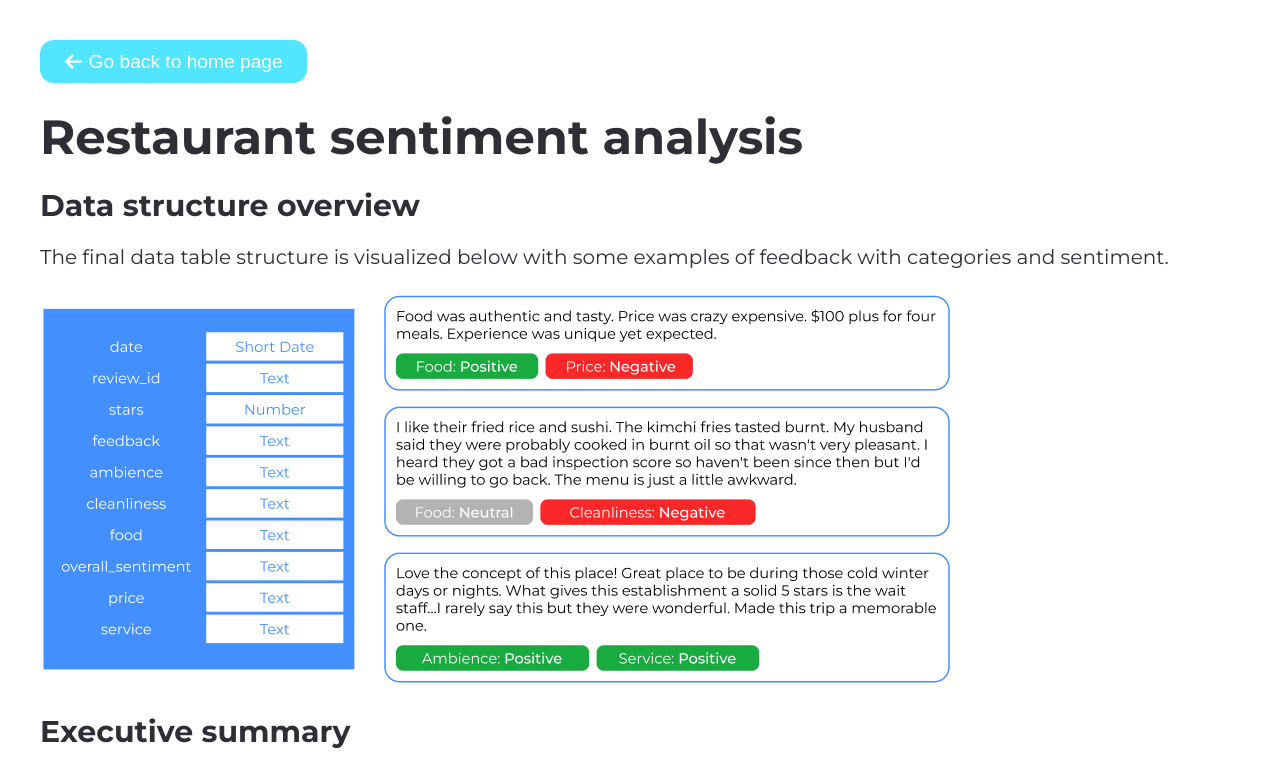
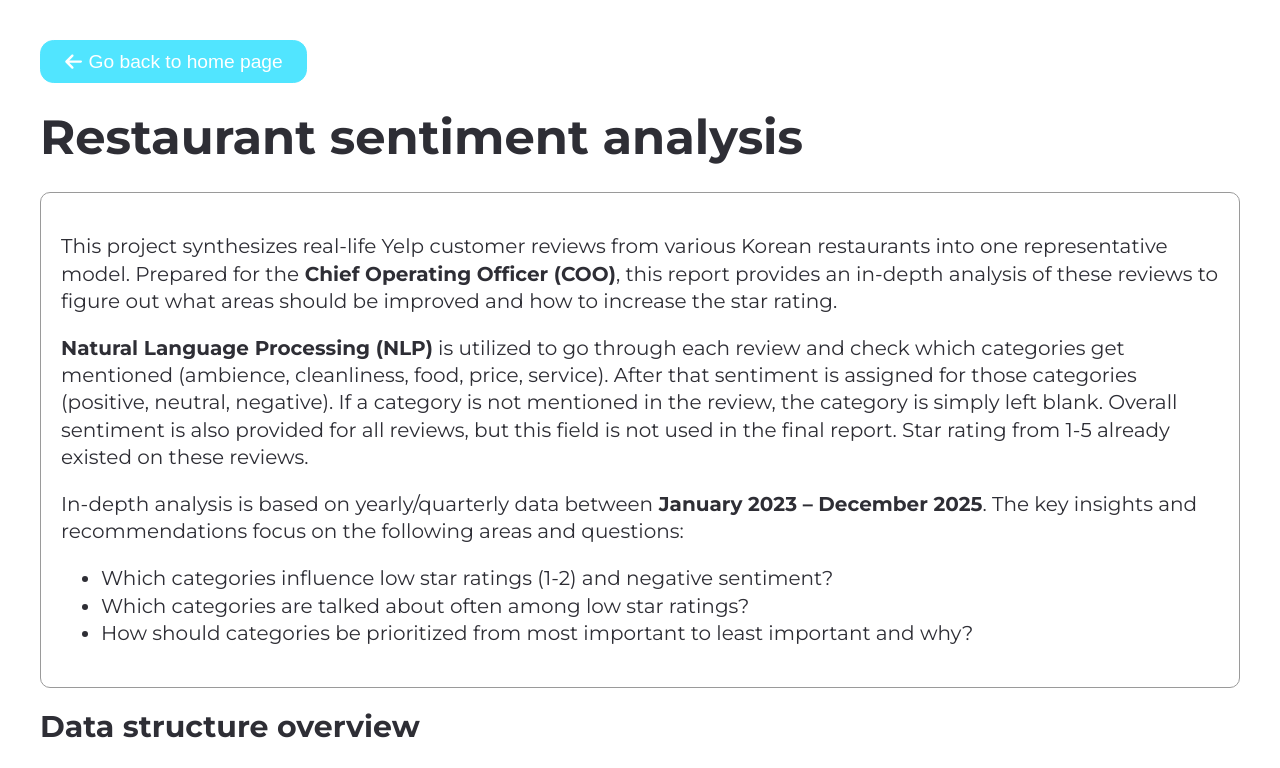
Before and after one commit to ojela028xamk/jere-lansipii-portfolio, a Next.js app: page /sentiment_project in a window 1280 px wide. Shown: the top 768 px of the page. Built offline with nearby package versions, Linux system fonts and the light colour scheme; no server answers.

Commit message:
sentiment intro component

```diff
--- a/app/sentiment_project/page.tsx
+++ b/app/sentiment_project/page.tsx
@@ -3,6 +3,7 @@ import css from "./sentiment.module.scss";
 import { FaArrowLeft } from "react-icons/fa6";
 import { useTranslations } from "next-intl";
 import Image from "next/image";
+import SentimentIntro from "./sentimentIntro";
 
 const Sentiment = () => {
   const t = useTranslations("website");
@@ -16,6 +17,7 @@ const Sentiment = () => {
           </button>
         </Link>
         <h1 className={css.sentiment_title}>Restaurant sentiment analysis</h1>
+        <SentimentIntro />
         <h2>Data structure overview</h2>
         <p>
           The final data table structure is visualized below with some examples
--- /dev/null
+++ b/app/sentiment_project/sentimentIntro.module.scss
@@ -0,0 +1,5 @@
+.sentiment_intro {
+  border: 1px solid #9a9a9a;
+  border-radius: 0.5em;
+  padding: 1em;
+}
--- /dev/null
+++ b/app/sentiment_project/sentimentIntro.tsx
@@ -0,0 +1,42 @@
+import css from "./sentimentIntro.module.scss";
+
+const SentimentIntro = () => {
+  return (
+    <div className={css.sentiment_intro}>
+      <p>
+        This project synthesizes real-life Yelp customer reviews from various
+        Korean restaurants into one representative model. Prepared for the
+        <b> Chief Operating Officer (COO)</b>, this report provides an in-depth
+        analysis of these reviews to figure out what areas should be improved
+        and how to increase the star rating.
+      </p>
+      <p>
+        <b>Natural Language Processing (NLP)</b> is utilized to go through each
+        review and check which categories get mentioned (ambience, cleanliness,
+        food, price, service). After that sentiment is assigned for those
+        categories (positive, neutral, negative). If a category is not mentioned
+        in the review, the category is simply left blank. Overall sentiment is
+        also provided for all reviews, but this field is not used in the final
+        report. Star rating from 1-5 already existed on these reviews.
+      </p>
+      <p>
+        In-depth analysis is based on yearly/quarterly data between
+        <b> January 2023 – December 2025</b>. The key insights and
+        recommendations focus on the following areas and questions:
+      </p>
+      <ul>
+        <li>
+          Which categories influence low star ratings (1-2) and negative
+          sentiment?
+        </li>
+        <li>Which categories are talked about often among low star ratings?</li>
+        <li>
+          How should categories be prioritized from most important to least
+          important and why?
+        </li>
+      </ul>
+    </div>
+  );
+};
+
+export default SentimentIntro;
```
